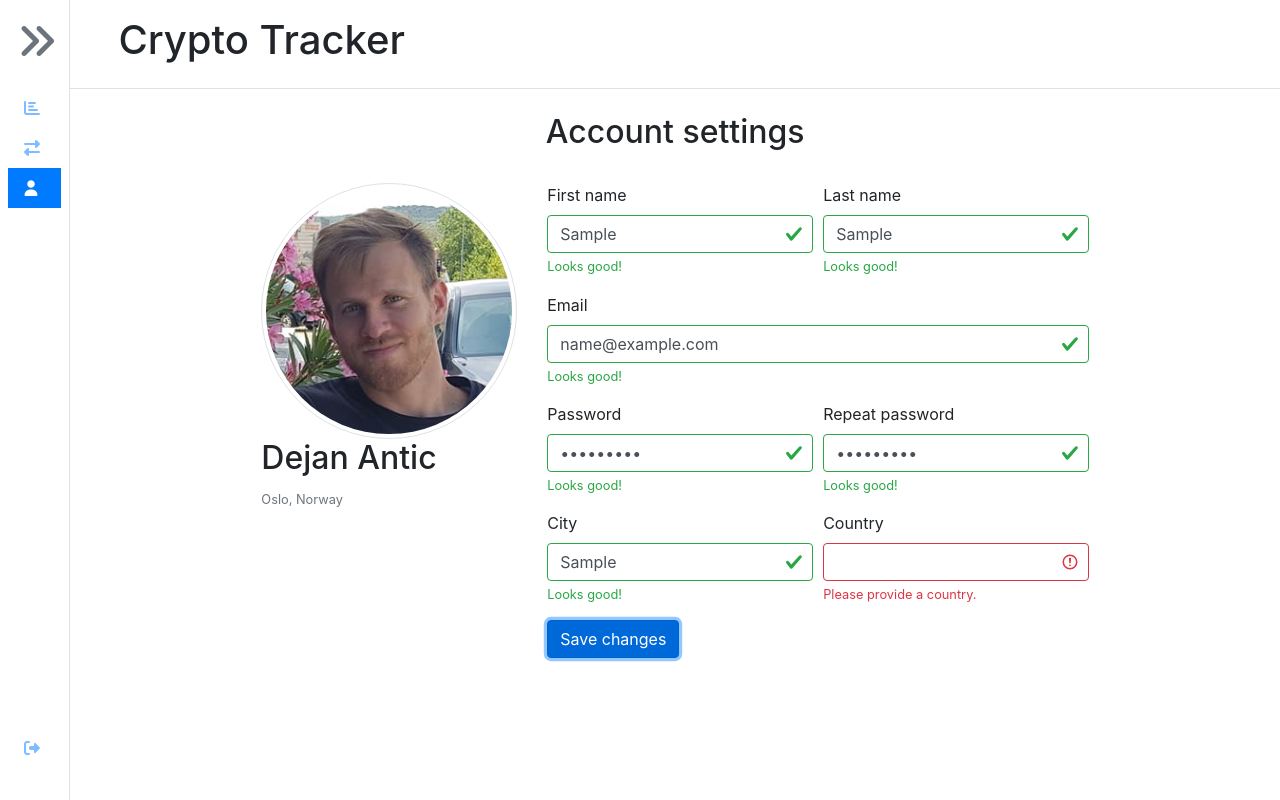
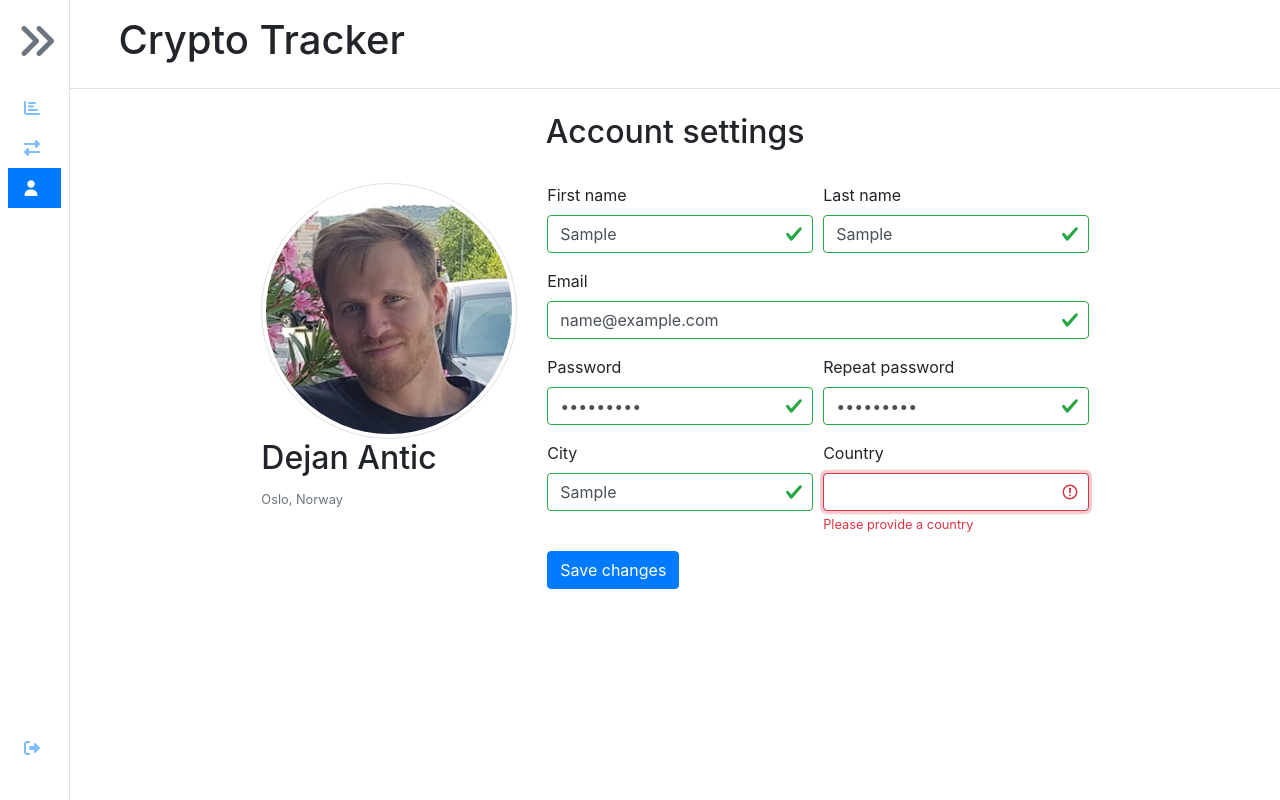
Before and after one commit to dejanantic/crypto-dashboard, a website: page account.html in a window 1280 px wide. Both pictures are taken after typing "Sample", "Sample", "name@example.com", "Sample123", "Sample123", "Sample" into the empty fields and a click on the button "Save changes". Drawn offline with nearby package versions, Linux system fonts and the light colour scheme.

Commit message:
Add jQuery validation

```diff
--- a/account.html
+++ b/account.html
@@ -73,26 +73,18 @@
                       <input
                         type="text"
                         class="form-control"
+                        name="fname"
                         id="inputFirstName"
-                        required
                       />
-                      <div class="valid-feedback">Looks good!</div>
-                      <div class="invalid-feedback">
-                        Please provide your name.
-                      </div>
                     </div>
                     <div class="form-group col-sm-6">
                       <label for="inputLastName">Last name</label>
                       <input
                         type="text"
                         class="form-control"
+                        name="lname"
                         id="inputLastName"
-                        required
                       />
-                      <div class="valid-feedback">Looks good!</div>
-                      <div class="invalid-feedback">
-                        Please provide your last name.
-                      </div>
                     </div>
                   </div>
                   <div class="form-group">
@@ -100,13 +92,9 @@
                     <input
                       type="email"
                       class="form-control"
+                      name="email"
                       id="inputEmail"
-                      required
                     />
-                    <div class="valid-feedback">Looks good!</div>
-                    <div class="invalid-feedback">
-                      Please provide a valid email.
-                    </div>
                   </div>
                   <div class="form-row">
                     <div class="form-group col-sm-6">
@@ -114,28 +102,18 @@
                       <input
                         type="password"
                         class="form-control"
+                        name="password1"
                         id="inputPassword"
-                        minlength="6"
-                        required
                       />
-                      <div class="valid-feedback">Looks good!</div>
-                      <div class="invalid-feedback">
-                        Passwords must match (min 6 chars).
-                      </div>
                     </div>
                     <div class="form-group col-sm-6">
                       <label for="inputPassword2">Repeat password</label>
                       <input
                         type="password"
                         class="form-control"
+                        name="password2"
                         id="inputPassword2"
-                        minlength="6"
-                        required
                       />
-                      <div class="valid-feedback">Looks good!</div>
-                      <div class="invalid-feedback">
-                        Passwords must match (min 6 chars).
-                      </div>
                     </div>
                   </div>
                   <div class="form-row">
@@ -144,24 +122,18 @@
                       <input
                         type="text"
                         class="form-control"
+                        name="city"
                         id="inputCity"
-                        required
                       />
-                      <div class="valid-feedback">Looks good!</div>
-                      <div class="invalid-feedback">Please provide a city.</div>
                     </div>
                     <div class="form-group col-sm-6">
                       <label for="inputCountry">Country</label>
                       <input
                         type="text"
                         class="form-control"
+                        name="country"
                         id="inputCountry"
-                        required
                       />
-                      <div class="valid-feedback">Looks good!</div>
-                      <div class="invalid-feedback">
-                        Please provide a country.
-                      </div>
                     </div>
                   </div>
                   <button type="submit" class="btn btn-primary">
@@ -175,6 +147,7 @@
       </main>
     </div>
     <script src="./node_modules/jquery/dist/jquery.min.js"></script>
+    <script src="./node_modules/jquery-validation/dist/jquery.validate.min.js"></script>
     <script src="./node_modules/bootstrap/dist/js/bootstrap.min.js"></script>
     <script src="./js/app.js"></script>
     <script src="./js/account.js"></script>
--- a/js/account.js
+++ b/js/account.js
@@ -1,21 +1,52 @@
 $(function () {
   loaderMethods.remove();
 
-  function checkPasswords() {
-    const passOne = $('#inputPassword');
-    const passTwo = $('#inputPassword2');
+  $.validator.setDefaults({
+    errorElement: 'div',
+    errorClass: 'is-invalid',
+    validClass: 'is-valid',
+    errorPlacement(error, element) {
+      error.addClass('invalid-feedback');
+      element.closest('.form-group').append(error);
+    },
+    highlight(element, errorClass, validClass) {
+      $(element).addClass(errorClass);
+    },
+    unhiglight(element, errorClass, validClass) {
+      $(element).removeClass(errorClass);
+    },
+  });
 
-    if (passOne.val() !== passTwo.val()) {
-      passOne.val('');
-      passTwo.val('');
-    }
-  }
-
-  $('#account-form').on('submit', function (e) {
-    e.preventDefault();
-
-    checkPasswords();
-
-    $(this).addClass('was-validated');
+  $('#account-form').validate({
+    rules: {
+      fname: 'required',
+      lname: 'required',
+      email: {
+        required: true,
+        email: true,
+      },
+      password1: {
+        required: true,
+        minlength: 6,
+      },
+      password2: {
+        required: true,
+        minlength: 6,
+        equalTo: '#inputPassword',
+      },
+      city: 'required',
+      country: 'required',
+    },
+    messages: {
+      fname: 'Please provide a name',
+      lname: 'Please provide a last name',
+      email: 'Please provide a valid email',
+      city: 'Please provide a city',
+      country: 'Please provide a country',
+    },
+    submitHandler() {
+      $('#account-form').trigger('reset');
+      $('input').removeClass(['is-valid', 'is-invalid']);
+    },
   });
 });
--- a/package.json
+++ b/package.json
@@ -15,6 +15,7 @@
     "apexcharts": "^3.20.0",
     "bootstrap": "^4.5.0",
     "jquery": "^3.5.1",
+    "jquery-validation": "^1.19.2",
     "popper.js": "^1.16.1",
     "select2": "^4.0.13"
   },
```
Also changed, not shown: 1 other file.
